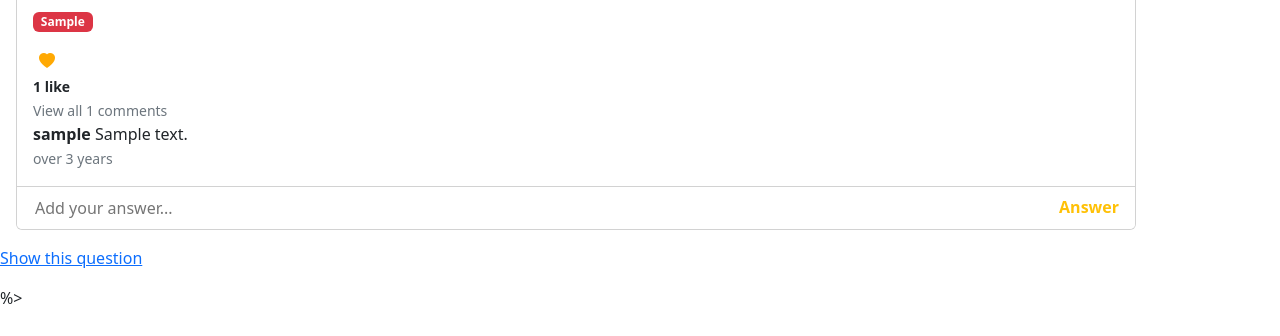
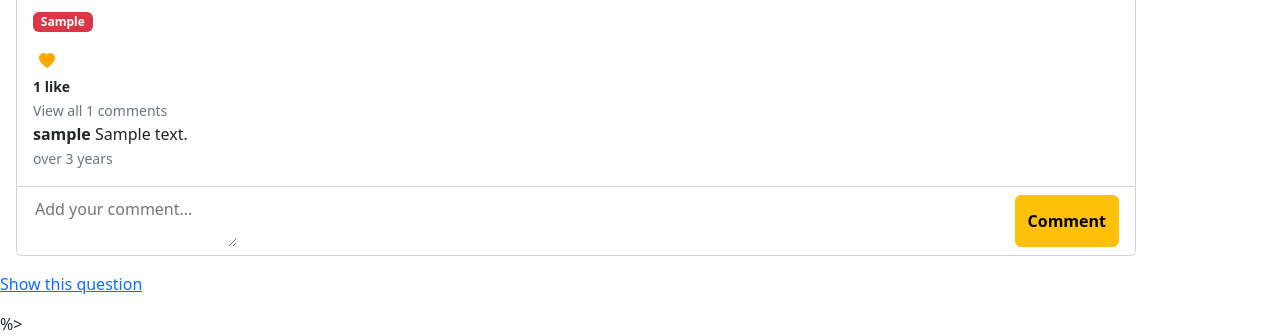
Before and after one commit to kristenking/geekquery, a Rails app: page /questions in a window 1280 px wide. Shown: the part 731-1067 px from the top of the page. Before the commit the page ends 1035 px from the top, so only its background shows below. Run offline with Rails 7, Linux system fonts and the light colour scheme; a user stored in the database is signed in; tables that the repository leaves empty hold one stand-in row (values such as "Sample post"); style sheets or scripts are compiled from the project's sources; some libraries are stand-ins or nearby versions.

Commit message:
Added comment  submission form

```diff
--- a/app/views/questions/_question.html.erb
+++ b/app/views/questions/_question.html.erb
@@ -48,9 +48,14 @@
 
 
 
-  <div class="card-footer d-flex justify-content-between bg-white">
-    <input type="text" class="w-75" placeholder="Add your answer..." style="border:none"/>
-    <a class="text-warning fw-bold" style="text-decoration:none">Answer</a>
-    </div>
+
+   <%= form_with url: comments_path, method: :post do |f| %>
+    <div class="card-footer d-flex justify-content-between bg-white">
+      <%= f.text_area :comment_body, class: "W-75", placeholder: "Add your comment...", style:"border:none" %>
+      <%= f.hidden_field :question_id, value: question.id %>
+      <%= f.submit "Comment", class: "btn btn-warning fw-bold", style: "background:none:border:none" %>
+      </div>
+    <% end %>
+
 </div>
 </div>
```
